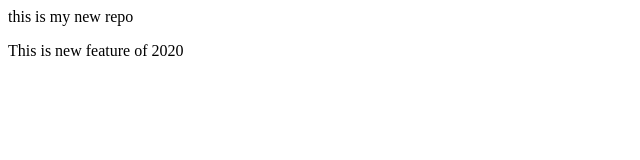
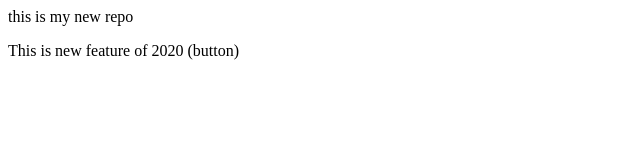
Before and after one commit to balivishalsingh/LocalRepo, a plain HTML site: page index.html in a window 1280 px wide. Shown: the full height of the page, 0-640 px from the left. Drawn offline with Linux system fonts and the light colour scheme.

Commit message:
ADD Button

```diff
--- a/index.html
+++ b/index.html
@@ -1,2 +1,2 @@
 <p>this is my new repo</p>
-<p>This is new feature of 2020</p>
+<p>This is new feature of 2020 (button)</p>
```
